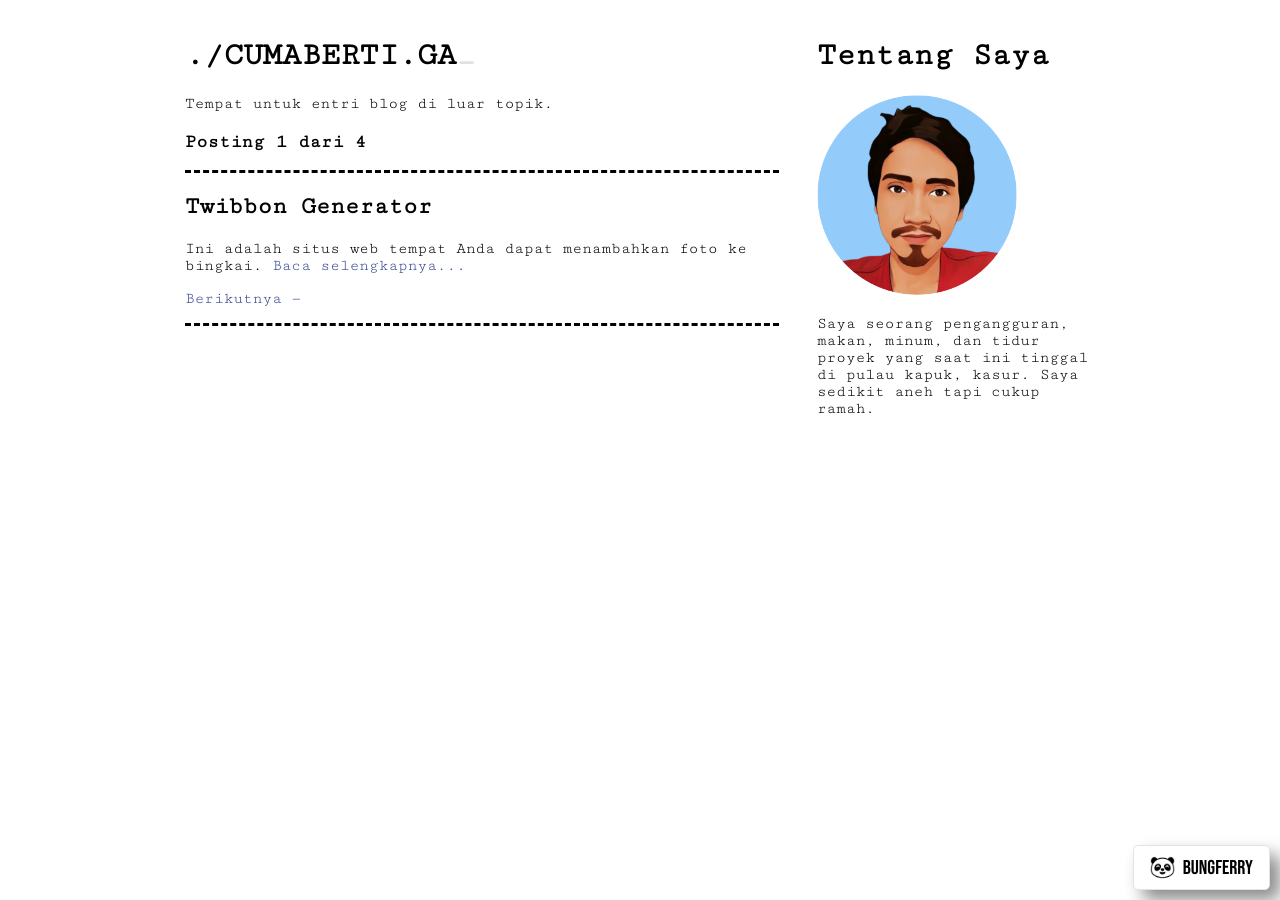
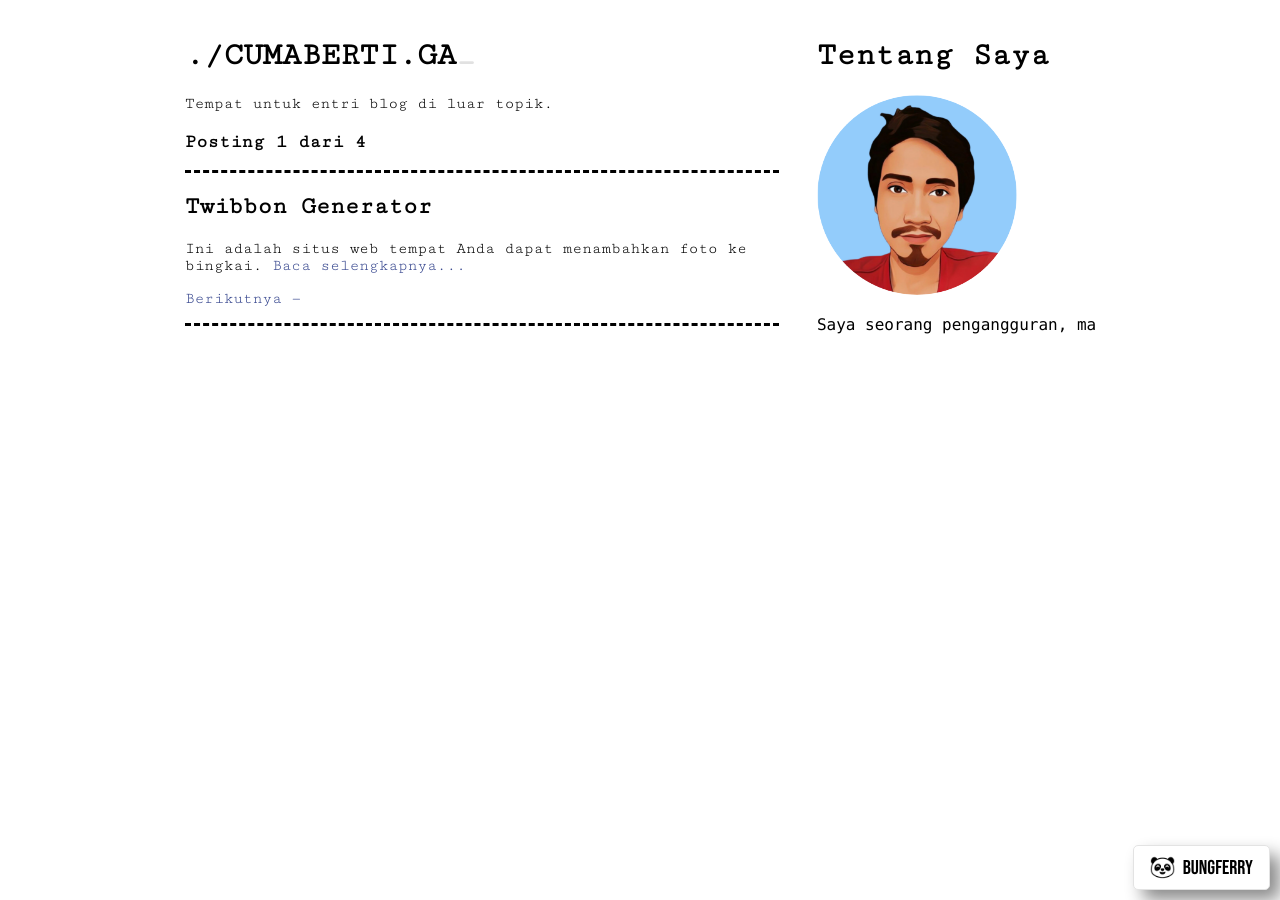
Before and after one commit to susahcebok/minimals, a Jekyll site: the page built from index.html, in a window 1280 px wide. Built offline with Jekyll 4.4.1, drawn with Linux system fonts in a browser that asks for light colours; nearby versions of some CDN libraries; the list of posts is cut into pages by our own code.

Commit message:
Update footer.html

```diff
--- a/_includes/footer.html
+++ b/_includes/footer.html
@@ -1,7 +1,7 @@
 <div class="col-1">
 <div class="side-bard">
 <h1>Tentang Saya</h1>
-<img class="res" src="{{ site.url }}/assets/css/avatar.png" alt="Ferry Ayunda"/>
-<p class="lead">Saya seorang pengangguran, makan, minum, dan tidur proyek yang saat ini tinggal di pulau kapuk, kasur. Saya sedikit aneh tapi cukup ramah.</p>
+<img class="res" src='{{ site.url }}/assets/css/avatar.png' alt='Ferry Ayunda'/>
+<p class="lead text">Saya seorang pengangguran, makan, minum, dan tidur proyek yang saat ini tinggal di pulau kapuk, kasur. Saya sedikit aneh tapi cukup ramah.</p>
 </div>
 </div>
```
